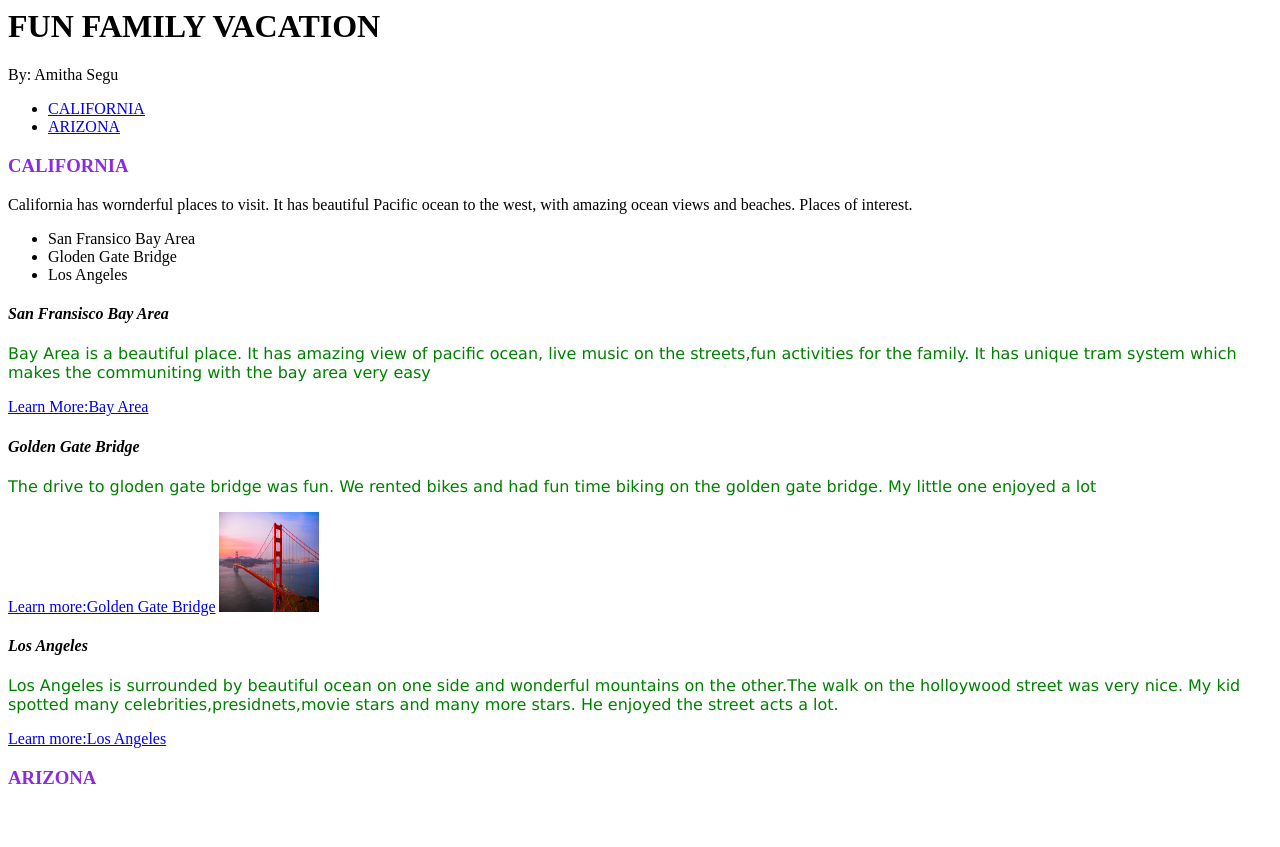
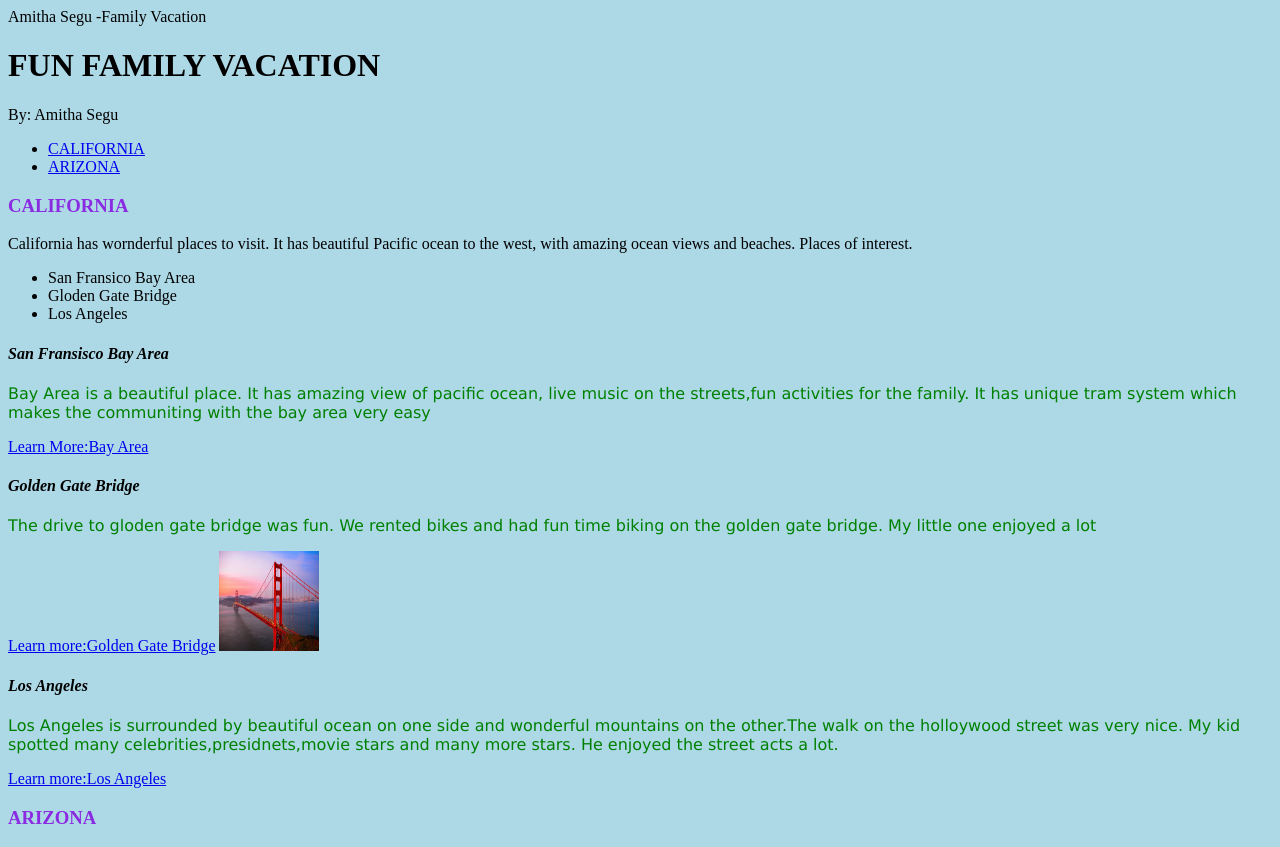
Before and after one commit to AmithaSegu/html-me-something, a plain HTML site: page index.html in a window 1280 px wide. Before the commit the page ends 808 px from the top, so only its background shows below. Drawn offline with Linux system fonts and the light colour scheme.

Commit message:
Added css file to html and background color in css

```diff
--- /dev/null
+++ b/css/style.css
@@ -0,0 +1,8 @@
+html{
+    margin: 0;
+    padding: 0;
+}
+
+body {
+    background: lightblue;
+}
--- a/index.html
+++ b/index.html
@@ -1,7 +1,9 @@
 <!DOCTYPE html5>
 <html>
-    <head>
+<header>Amitha Segu -Family Vacation </header>
+<head>
         <title>FAMILY VACATION</title>
+        <link href="/css/style.css" type="text/css" rel="stylesheet">
     </head>
 </html>
 <body>
```
